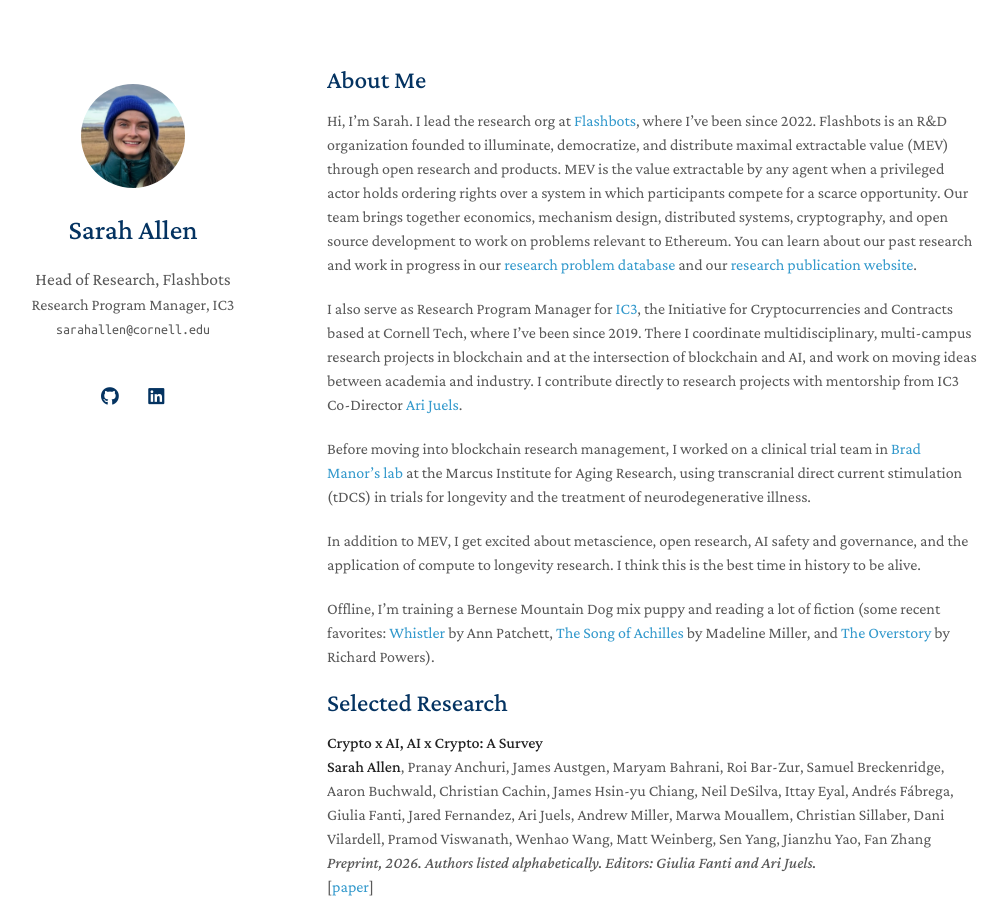
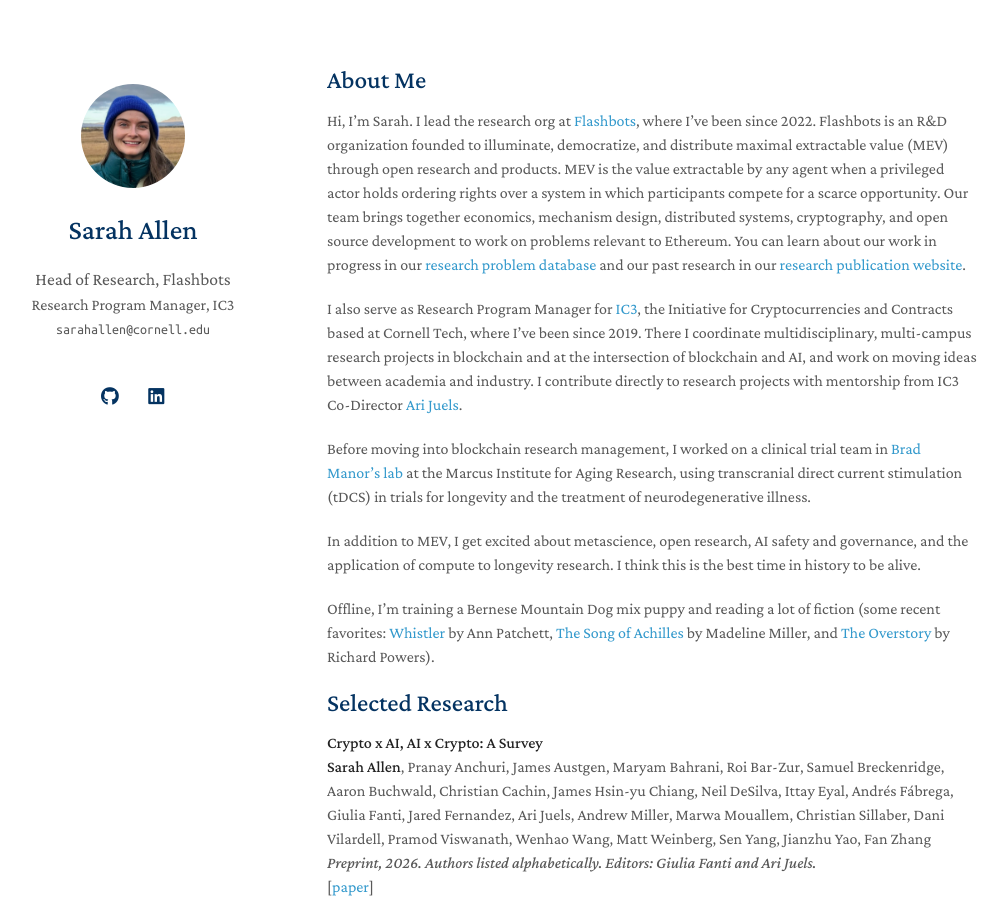
Before and after one commit to Bandeirainveste/bandeirainveste.github.io, a Jekyll site: the page built from index.md, in a window 1280 px wide and 900 px high. Shown: the whole window, without its empty margins (143-1151 px from the left). Built offline with Jekyll 4.4.1, drawn with Linux system fonts in a browser that asks for light colours; a style sheet for code colours, icons or effects is not loaded; our own code applies the rules of GitHub Pages for plain Markdown files.

Commit message:
Update index.md

```diff
--- a/index.md
+++ b/index.md
@@ -10,9 +10,8 @@
 open research and products. MEV is the value extractable by any agent when a privileged
 actor holds ordering rights over a system in which participants compete for a scarce opportunity. Our team brings
 together economics, mechanism design, distributed systems, cryptography, and open
-source development to work on problems relevant to Ethereum. You can learn about
-our past research and work in progress in our
-[research problem database](https://www.flashbots.net/research-database) and our [research publication website](https://flashbots.github.io/mev-research/).
+source development to work on problems relevant to Ethereum. You can learn about our work in progress in our
+[research problem database](https://www.flashbots.net/research-database) and our past research in our [research publication website](https://flashbots.github.io/mev-research/).
 
 I also serve as Research Program Manager for [IC3](https://www.initc3.org/), the
 Initiative for Cryptocurrencies and Contracts based at Cornell Tech, where I've been since 2019. There
```
